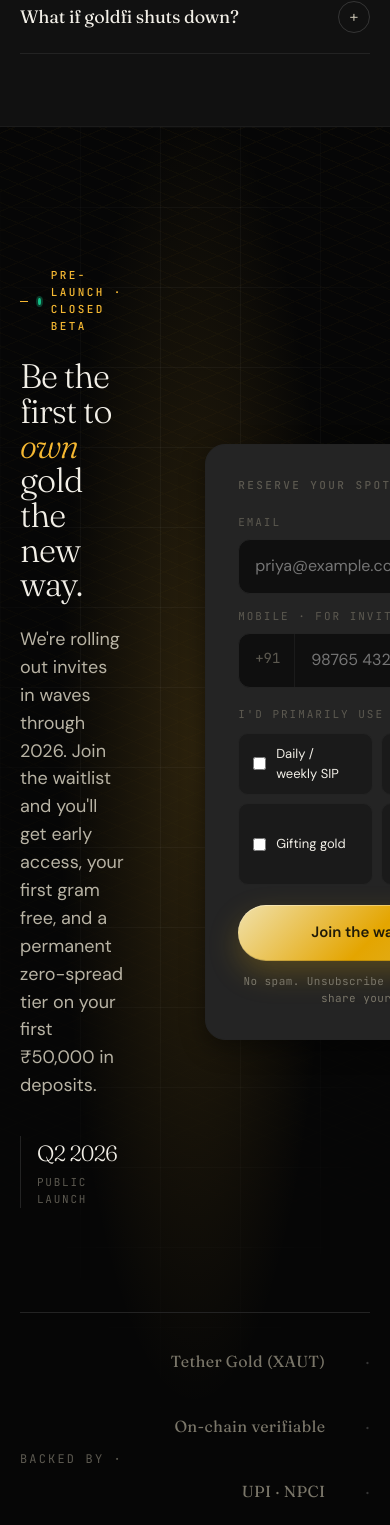
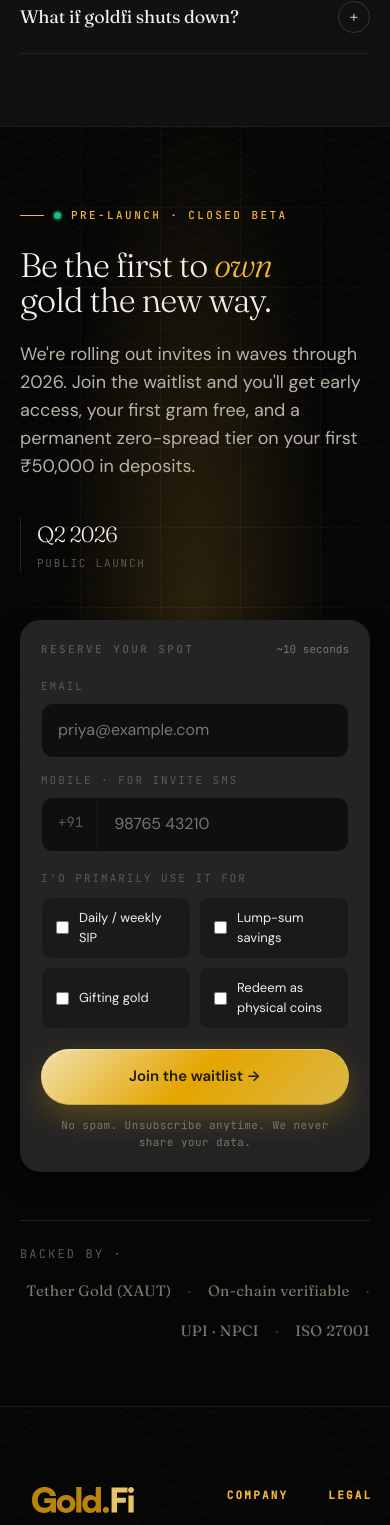
Before and after one commit to sarthakxau/goldfi-website, a React (Vite) app: page / in a window 390 px wide. Shown: the part 6818-8343 px from the top of the page. Built offline with nearby package versions, Linux system fonts and the light colour scheme.

Commit message:
feat(waitlist): stack on mobile and reflow trust strip

```diff
--- a/src/features/waitlist/Waitlist.jsx
+++ b/src/features/waitlist/Waitlist.jsx
@@ -21,12 +21,12 @@
   };
 
   return (
-    <section id="waitlist" style={{ padding: '140px 0 120px', position: 'relative', overflow: 'hidden', background: 'var(--bg-deep)' }}>
+    <section id="waitlist" className="gf-waitlist-section" style={{ position: 'relative', overflow: 'hidden', background: 'var(--bg-deep)' }}>
       <div style={{ position: 'absolute', inset: 0, background: 'radial-gradient(50% 60% at 50% 40%, rgba(245,184,50,0.16) 0%, transparent 70%)' }} />
       <div className="gf-grid-bg" />
       <div className="gf-guilloche" />
       <div className="gf-container" style={{ position: 'relative' }}>
-        <div style={{ display: 'grid', gridTemplateColumns: '1.05fr 0.95fr', gap: 80, alignItems: 'center' }}>
+        <div className="gf-split" style={{ alignItems: 'center' }}>
           {/* Left: pitch */}
           <div>
             <Reveal>
@@ -60,7 +60,7 @@
 
           {/* Right: form card */}
           <Reveal delay={200}>
-            <div className="gf-card-elev" style={{ padding: 32, position: 'relative', overflow: 'hidden' }}>
+            <div className="gf-card-elev gf-waitlist-card" style={{ position: 'relative', overflow: 'hidden' }}>
               {status !== 'done' ? (
                 <form onSubmit={submit}>
                   <div style={{ display: 'flex', alignItems: 'center', justifyContent: 'space-between', marginBottom: 20 }}>
@@ -111,7 +111,7 @@
 
                   <div style={{ marginBottom: 20 }}>
                     <div style={{ fontSize: 11, fontFamily: 'var(--font-mono)', textTransform: 'uppercase', letterSpacing: '0.18em', color: 'var(--text-tertiary)', marginBottom: 10 }}>I'd primarily use it for</div>
-                    <div style={{ display: 'grid', gridTemplateColumns: 'repeat(2, 1fr)', gap: 8 }}>
+                    <div className="gf-waitlist-usecases" style={{ gap: 8 }}>
                       {[
                         { id: 'sip', label: 'Daily / weekly SIP' },
                         { id: 'lump', label: 'Lump-sum savings' },
@@ -164,11 +164,11 @@
         </div>
 
         {/* Trust strip */}
-        <div style={{ marginTop: 96, paddingTop: 36, borderTop: '1px solid var(--border)', display: 'flex', justifyContent: 'space-between', flexWrap: 'wrap', gap: 24, alignItems: 'center' }}>
+        <div className="gf-waitlist-trust" style={{ borderTop: '1px solid var(--border)' }}>
           <div style={{ fontSize: 12, color: 'var(--text-tertiary)', fontFamily: 'var(--font-mono)', letterSpacing: '0.18em', textTransform: 'uppercase' }}>
             Backed by ·
           </div>
-          <div style={{ display: 'flex', gap: 40, flexWrap: 'wrap', alignItems: 'center', flex: 1, justifyContent: 'flex-end', fontFamily: 'var(--font-display)', fontSize: 16, color: 'var(--text-muted)', letterSpacing: '0.02em' }}>
+          <div style={{ display: 'flex', gap: 'clamp(16px, 4vw, 40px)', flexWrap: 'wrap', alignItems: 'center', flex: 1, justifyContent: 'flex-end', fontFamily: 'var(--font-display)', fontSize: 15, color: 'var(--text-muted)', letterSpacing: '0.02em' }}>
             <span>Tether Gold (XAUT)</span>
             <span style={{ color: 'var(--border-strong)' }}>·</span>
             <span>On-chain verifiable</span>
--- a/src/styles.css
+++ b/src/styles.css
@@ -790,6 +790,23 @@
   .gf-autosave-log-row .gf-autosave-log-src { display: block; }
 }
 
+.gf-waitlist-section { padding: 72px 0 64px; }
+@media (min-width: 1024px) { .gf-waitlist-section { padding: 140px 0 120px; } }
+
+.gf-waitlist-card { padding: 20px; }
+@media (min-width: 640px) { .gf-waitlist-card { padding: 32px; } }
+
+.gf-waitlist-usecases { display: grid; grid-template-columns: 1fr; }
+@media (min-width: 380px) { .gf-waitlist-usecases { grid-template-columns: repeat(2, 1fr); } }
+
+.gf-waitlist-trust {
+  margin-top: 48px; padding-top: 24px;
+  display: flex; flex-direction: column; align-items: flex-start; gap: 16px;
+}
+@media (min-width: 1024px) {
+  .gf-waitlist-trust { margin-top: 96px; padding-top: 36px; flex-direction: row; justify-content: space-between; align-items: center; gap: 24px; flex-wrap: wrap; }
+}
+
 @media (prefers-reduced-motion: reduce) {
   *, *::before, *::after { animation-duration: 0.01ms !important; transition-duration: 0.01ms !important; }
 }
```
